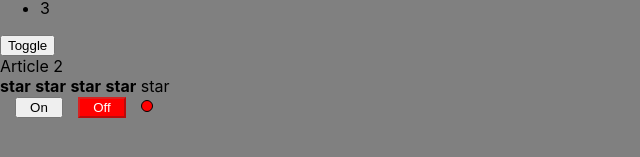
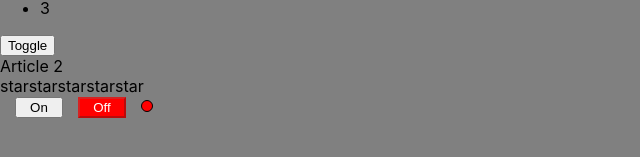
Before and after one commit to pampukhaleo/incubator, a React (Create React App) app: page / in a window 1280 px wide. Shown: the part 227-384 px from the top of the page, without its empty margins (0-640 px from the left). Built offline with nearby package versions, Linux system fonts and the light colour scheme.

Commit message:
Uncontrolled Rating. change rating onClick

```diff
--- a/src/components/UncontrolledAccordion/UncontrolledAccordion.tsx
+++ b/src/components/UncontrolledAccordion/UncontrolledAccordion.tsx
@@ -8,7 +8,7 @@ function UncontrolledAccordion({title}: AccordionPropsType) {
 
   const [collapsed, setCollapsed] = useState(false);
 
-  const toggleCollapsed = () => setCollapsed(value => !value)
+  const toggleCollapsed = () => setCollapsed(!collapsed)
 
   return (
       <div>
@@ -24,13 +24,7 @@ type AccordionTitlePropsType = {
   text: string
 }
 function AccordionTitle({text}: AccordionTitlePropsType) {
-  // console.log(toggleCollapsed)
-  // const changeCollapse = () => {
-  //   if (text === "Images") {
-  //     return toggleCollapsed()
-  //   }
-  //   return null
-  // }
+
   return <h3>{text}</h3>
 }
 
--- a/src/components/UncontrolledRating/UncontrolledRating.tsx
+++ b/src/components/UncontrolledRating/UncontrolledRating.tsx
@@ -6,28 +6,37 @@ type RatingPropsType = {
 
 function UncontrolledRating({}: RatingPropsType) {
 
-  const [value, setValue] = useState(4);
+  const [value, setValue] = useState(0);
+
+  const changeValue = (value: number) => {
+    setValue(value)
+  }
 
   return (
     <div>
-      <Star selected={value > 0}/>
-      <Star selected={value > 1}/>
-      <Star selected={value > 2}/>
-      <Star selected={value > 3}/>
-      <Star selected={value > 4}/>
+      <Star selected={value > 0} changeValue={changeValue} starNumber={1}/>
+      <Star selected={value > 1} changeValue={changeValue} starNumber={2}/>
+      <Star selected={value > 2} changeValue={changeValue} starNumber={3}/>
+      <Star selected={value > 3} changeValue={changeValue} starNumber={4}/>
+      <Star selected={value > 4} changeValue={changeValue} starNumber={5}/>
     </div>
   )
 }
 
 type StarPropsType = {
+  changeValue: (value: number) => void
   selected: boolean
+  starNumber: number
 }
 
-function Star({selected}: StarPropsType) {
-  if (selected) {
-    return <span><b>star</b> </span>
+function Star({selected, changeValue, starNumber}: StarPropsType) {
+  const onClickHandler = (starNumber: number) => {
+    changeValue(starNumber)
   }
-  return <span>star </span>
+
+  return selected
+    ? <span onClick={() => onClickHandler(starNumber)}><b>star</b></span>
+    : <span onClick={() => onClickHandler(starNumber)}>star</span>
 }
 
 export default UncontrolledRating
```
